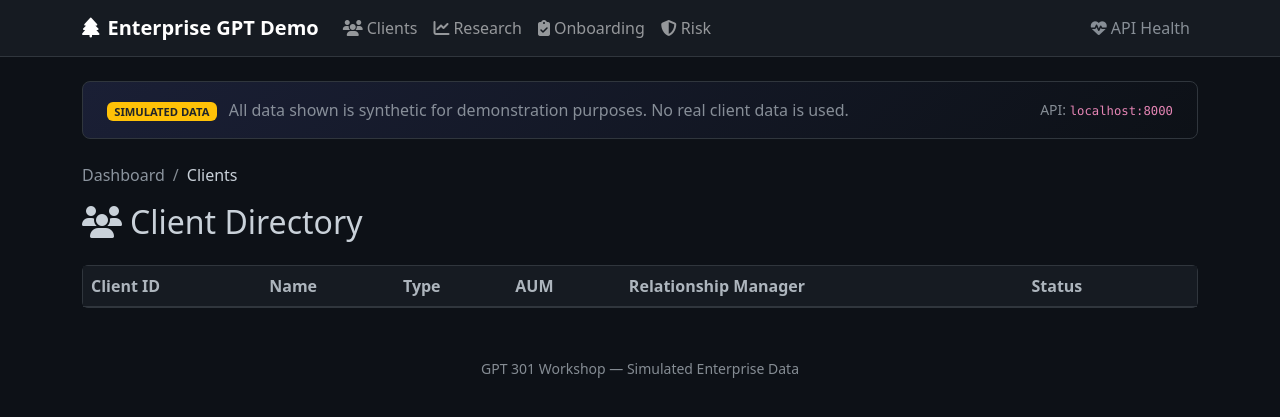
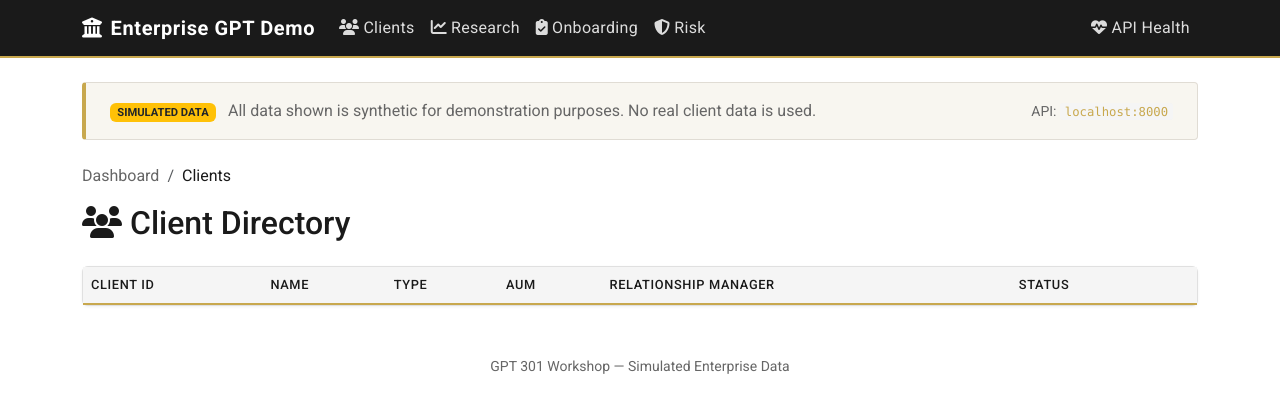
Before and after one commit to LukePotterDev/oaktree-gpt-demo, a Flask app: page /clients in a window 1280 px wide. Shown: the top 417 px of the page. Run offline with Flask 3, Linux system fonts and the light colour scheme; data that the repository does not hold is empty.

Commit message:
Restyle dashboard to Oaktree Capital corporate palette (white bg, Roboto, gold accents)

```diff
--- a/web/templates/base.html
+++ b/web/templates/base.html
@@ -1,41 +1,52 @@
 <!DOCTYPE html>
-<html lang="en" data-bs-theme="dark">
+<html lang="en">
 <head>
     <meta charset="UTF-8">
     <meta name="viewport" content="width=device-width, initial-scale=1.0">
     <title>{% block title %}Enterprise GPT Demo{% endblock %}</title>
     <link href="https://cdn.jsdelivr.net/npm/bootstrap@5.3.0/dist/css/bootstrap.min.css" rel="stylesheet">
     <link href="https://cdnjs.cloudflare.com/ajax/libs/font-awesome/6.4.0/css/all.min.css" rel="stylesheet">
+    <link href="https://fonts.googleapis.com/css2?family=Roboto:wght@300;400;500;700&display=swap" rel="stylesheet">
     <style>
-        body { background-color: #0d1117; color: #c9d1d9; }
-        .navbar { background-color: #161b22 !important; border-bottom: 1px solid #30363d; }
-        .card { background-color: #161b22; border: 1px solid #30363d; }
-        .table { --bs-table-bg: #161b22; --bs-table-border-color: #30363d; }
-        .badge-active { background-color: #238636; }
-        .badge-watch { background-color: #d29922; color: #000; }
-        .badge-elevated { background-color: #da3633; }
-        .badge-info { background-color: #388bfd; }
-        .badge-cleared { background-color: #238636; }
-        .badge-pending { background-color: #d29922; color: #000; }
-        .badge-complete { background-color: #238636; }
-        .badge-in-progress { background-color: #388bfd; }
+        body { background-color: #ffffff; color: #1a1a1a; font-family: 'Roboto', sans-serif; }
+        .navbar { background-color: #1a1a1a !important; border-bottom: 2px solid #c8a84e; }
+        .navbar .nav-link { color: rgba(255,255,255,0.85) !important; font-weight: 400; letter-spacing: 0.02em; }
+        .navbar .nav-link:hover { color: #c8a84e !important; }
+        .navbar-brand { color: #ffffff !important; font-weight: 700; letter-spacing: 0.03em; }
+        .card { background-color: #ffffff; border: 1px solid #e0e0e0; box-shadow: 0 1px 3px rgba(0,0,0,0.06); }
+        .card-header { background-color: #f8f8f8; border-bottom: 1px solid #e0e0e0; color: #1a1a1a; font-weight: 500; }
+        .table { --bs-table-bg: #ffffff; --bs-table-border-color: #e0e0e0; color: #1a1a1a; }
+        .table thead th { background-color: #f5f5f5; color: #1a1a1a; font-weight: 500; text-transform: uppercase; font-size: 0.8rem; letter-spacing: 0.05em; border-bottom: 2px solid #c8a84e; }
+        .badge-active { background-color: #2e7d32; }
+        .badge-watch { background-color: #c8a84e; color: #1a1a1a; }
+        .badge-elevated { background-color: #c62828; }
+        .badge-info { background-color: #1565c0; }
+        .badge-cleared { background-color: #2e7d32; }
+        .badge-pending { background-color: #c8a84e; color: #1a1a1a; }
+        .badge-complete { background-color: #2e7d32; }
+        .badge-in-progress { background-color: #1565c0; }
         .stat-card { text-align: center; padding: 1.5rem; }
-        .stat-card .stat-value { font-size: 2rem; font-weight: 700; color: #58a6ff; }
-        .stat-card .stat-label { font-size: 0.85rem; color: #8b949e; text-transform: uppercase; }
-        .demo-banner { background: linear-gradient(135deg, #1a1f35 0%, #0d1117 100%); border: 1px solid #30363d; border-radius: 8px; padding: 1rem 1.5rem; margin-bottom: 1.5rem; }
+        .stat-card .stat-value { font-size: 2rem; font-weight: 700; color: #1a1a1a; }
+        .stat-card .stat-label { font-size: 0.75rem; color: #666666; text-transform: uppercase; letter-spacing: 0.08em; }
+        .demo-banner { background-color: #f8f6f0; border: 1px solid #e0dcd4; border-left: 4px solid #c8a84e; border-radius: 4px; padding: 1rem 1.5rem; margin-bottom: 1.5rem; }
         .demo-banner .badge { font-size: 0.7rem; }
-        a { color: #58a6ff; }
-        a:hover { color: #79c0ff; }
+        a { color: #1a1a1a; text-decoration: underline; }
+        a:hover { color: #c8a84e; }
         .breadcrumb { background: transparent; padding: 0; }
-        .breadcrumb-item a { color: #8b949e; text-decoration: none; }
-        .breadcrumb-item.active { color: #c9d1d9; }
+        .breadcrumb-item a { color: #666666; text-decoration: none; }
+        .breadcrumb-item a:hover { color: #c8a84e; }
+        .breadcrumb-item.active { color: #1a1a1a; }
+        h1, h2, h3, h4, h5, h6 { font-family: 'Roboto', sans-serif; font-weight: 500; color: #1a1a1a; }
+        .text-muted { color: #666666 !important; }
+        code { color: #c8a84e; background-color: #f5f5f5; padding: 0.15em 0.4em; border-radius: 3px; }
+        footer { color: #999999; }
     </style>
 </head>
 <body>
     <nav class="navbar navbar-expand-lg navbar-dark mb-4">
         <div class="container">
             <a class="navbar-brand fw-bold" href="/">
-                <i class="fas fa-tree me-2"></i>Enterprise GPT Demo
+                <i class="fas fa-building-columns me-2"></i>Enterprise GPT Demo
             </a>
             <button class="navbar-toggler" type="button" data-bs-toggle="collapse" data-bs-target="#navbarNav">
                 <span class="navbar-toggler-icon"></span>
@@ -48,7 +59,7 @@
                     <li class="nav-item"><a class="nav-link" href="/risk"><i class="fas fa-shield-alt me-1"></i>Risk</a></li>
                 </ul>
                 <ul class="navbar-nav ms-auto">
-                    <li class="nav-item"><a class="nav-link text-muted" href="/health"><i class="fas fa-heartbeat me-1"></i>API Health</a></li>
+                    <li class="nav-item"><a class="nav-link" href="/health"><i class="fas fa-heartbeat me-1"></i>API Health</a></li>
                 </ul>
             </div>
         </div>
```
